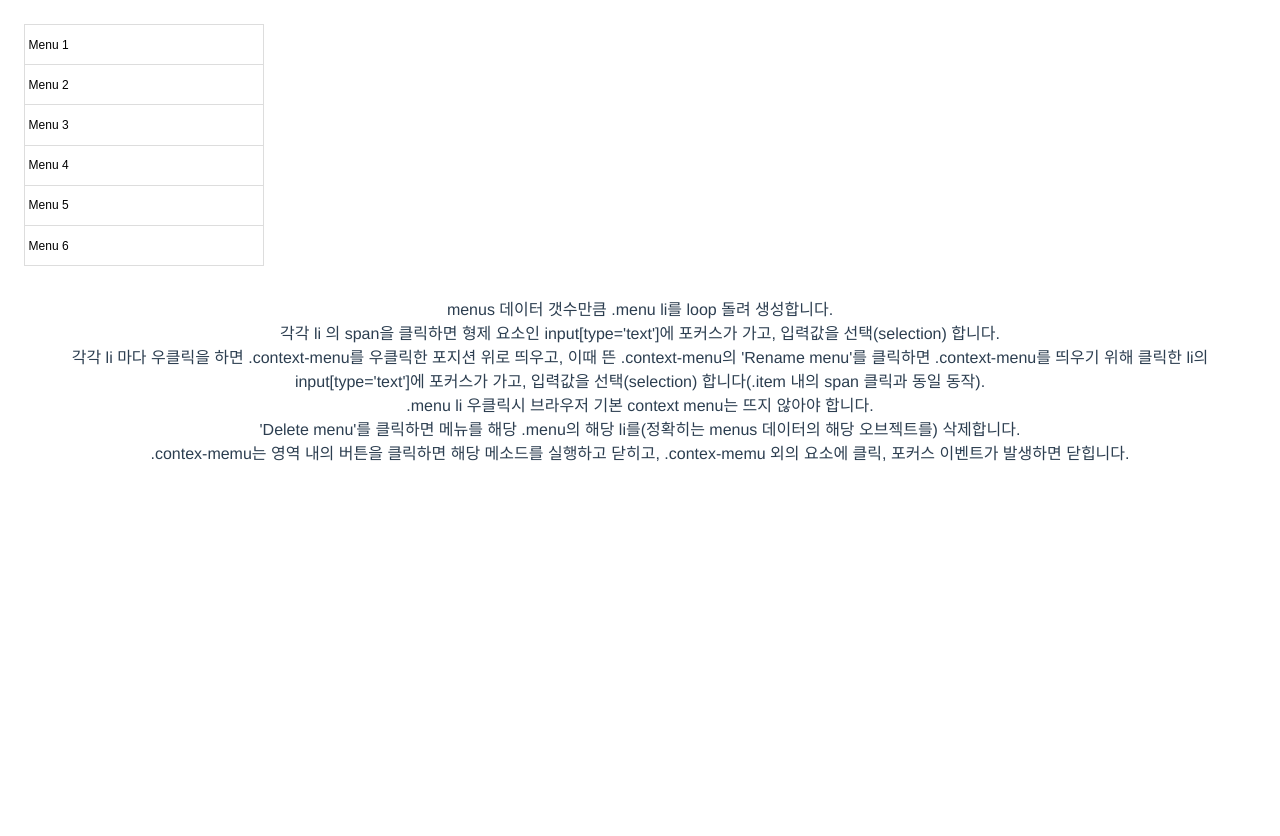
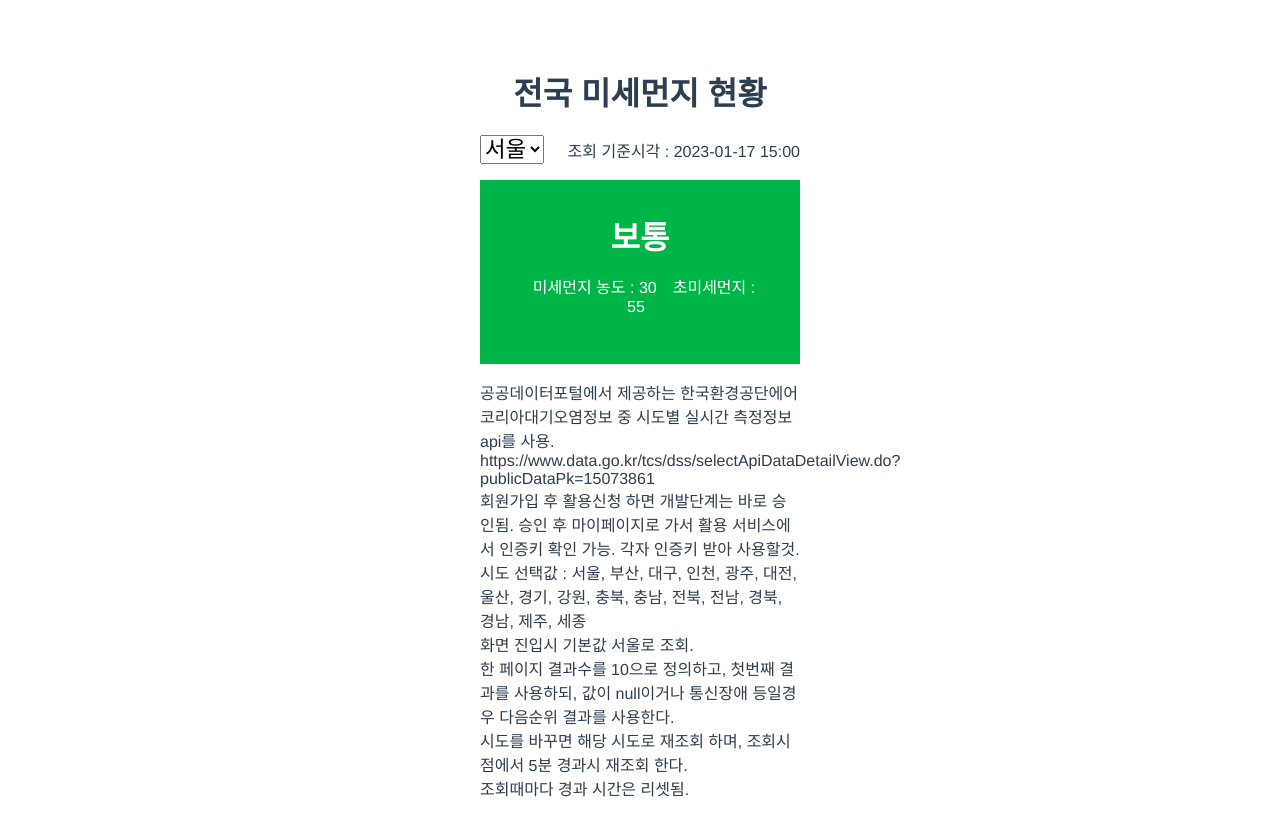
Before and after one commit to sujin43/front-practice, a Vue app in the folder practice/: page / in a window 1280 px wide. Shown: the top 836 px of the page. Before the commit the page ends 800 px from the top, so only its background shows below. Built offline with nearby package versions, Linux system fonts and the light colour scheme.

Commit message:
공공api practice commit

```diff
--- a/practice/src/router/index.js
+++ b/practice/src/router/index.js
@@ -1,14 +1,19 @@
 import Vue from 'vue'
 import VueRouter from 'vue-router'
-import ContextMenu from '../views/ContextMenu.vue'
+import PublicApi from '../views/PublicApi.vue'
 
 Vue.use(VueRouter)
 
 const routes = [
   {
     path: '/',
+    name: 'api',
+    component: PublicApi
+  },
+  {
+    path: '/menu',
     name: 'menu',
-    component: ContextMenu
+    component: () => import('../views/ContextMenu.vue')
   },
   {
     path: '/home',
--- /dev/null
+++ b/practice/src/views/PublicApi.vue
@@ -0,0 +1,86 @@
+<!-- Use preprocessors via the lang attribute! e.g. <template lang="pug"> -->
+<template>
+  <div id="app">
+    <h1>전국 미세먼지 현황</h1>
+    <div class="content">
+      <div class="top">
+        <select>
+          <option>서울</option>
+        </select>
+        <span>조회 기준시각 : 2023-01-17 15:00</span>
+      </div>
+      <div class="print">
+        <div class="data" style="background-color:#00B548"><!-- 좋음 009FF9, 보통  19B500, 나쁨 E0AF00, 매우나쁨 E05100 -->
+          <span>보통<!-- 통합대기환경지수 : khaiGrade 1=좋음, 2=보통, 3=나쁨, 4=매우나쁨 --></span>
+          <p>
+            <span>미세먼지 농도 : 30<!-- 미세먼지(PM10) 농도 : pm10Value --></span>
+            <span>초미세먼지 : 55<!-- 미세먼지(PM2.5) 농도 : pm25Value --></span>
+          </p>
+        </div>
+      </div>
+      <p class="note">
+        공공데이터포털에서 제공하는 한국환경공단에어코리아대기오염정보 중 시도별 실시간 측정정보 api를 사용. <br/>
+        https://www.data.go.kr/tcs/dss/selectApiDataDetailView.do?publicDataPk=15073861<br/>
+        회원가입 후 활용신청 하면 개발단계는 바로 승인됨. 승인 후 마이페이지로 가서 활용 서비스에서 인증키 확인 가능. 각자 인증키 받아 사용할것.<br/>
+        시도 선택값 : 서울, 부산, 대구, 인천, 광주, 대전, 울산, 경기, 강원, 충북, 충남, 전북, 전남, 경북, 경남, 제주, 세종 <br/>
+        화면 진입시 기본값 서울로 조회.<br/>
+        한 페이지 결과수를 10으로 정의하고, 첫번째 결과를 사용하되, 값이 null이거나 통신장애 등일경우 다음순위 결과를 사용한다.
+        <br/>
+        시도를 바꾸면 해당 시도로 재조회 하며, 조회시점에서 5분 경과시 재조회 한다.<br/>
+        조회때마다 경과 시간은 리셋됨.
+      </p>
+    </div>
+  </div>
+</template>
+
+<script>
+export default {
+  data() {
+    return {
+      fromApi: null,
+    };
+  },
+  methods: {
+
+  }
+};
+</script>
+
+<!-- Use preprocessors via the lang attribute! e.g. <style lang="scss"> -->
+<style lang="scss">
+#app {
+  font-family: Avenir, Helvetica, Arial, sans-serif;
+  text-align: center;
+  color: #2c3e50;
+  padding: 1.2em;
+  select {
+    font-size: 1.4em;
+  }
+  .note {
+    text-align:left;
+  }
+  .content {
+    width: 320px;
+    margin: 0 auto;
+    .top {
+      display: flex;
+      justify-content: space-between;
+      align-items: center;
+    }
+    .data {
+      margin-top: 1em;
+      padding: 2em;
+      color: #fff;
+      > span {
+        font-size: 32px;
+        font-weight: 700;
+      }
+      p {
+        span {
+          padding: 0 .5em;
+        }
+      }
+    }
+  }
+}
+</style>
```
